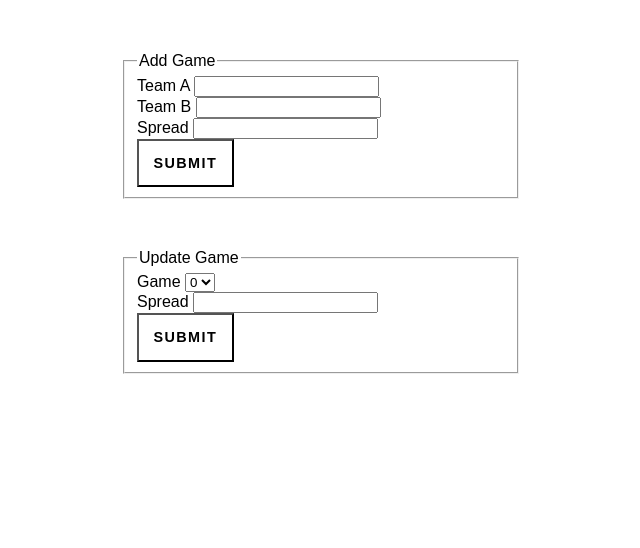
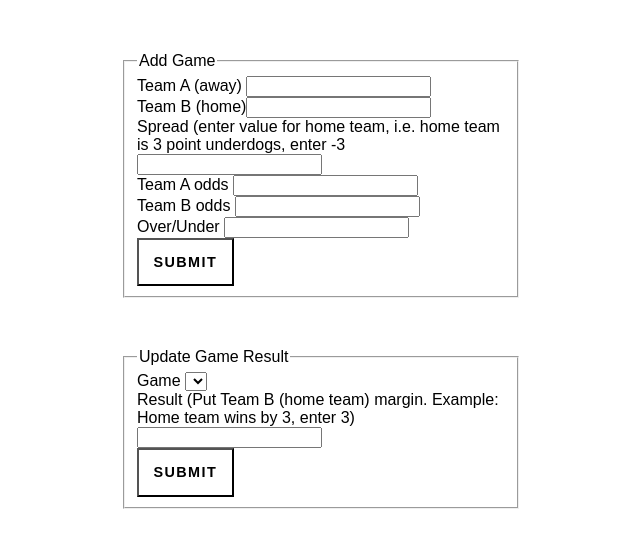
Before and after one commit to tate-jenkins/CS340, a Flask app: template templates/games.html in a window 1280 px wide. Shown: the part 133-681 px from the top of the page, without its empty margins (319-959 px from the left). Run offline with Flask 2, Linux system fonts and the light colour scheme; the template is opened without the code that fills it, so the values that code supplies are empty; parts of the project's set-up code (start-up, migrations or seed data) failed here and were passed over; some libraries are stand-ins or nearby versions.

Commit message:
Continued modification of diplay tables.

```diff
--- a/app.py
+++ b/app.py
@@ -35,7 +35,7 @@ def users():
         cur.close()
         return redirect('/')
     cur = mysql.connection.cursor()
-    resultValue = cur.execute("SELECT username, balance FROM Users")
+    resultValue = cur.execute("SELECT user_id, username, balance  FROM Users")
     if resultValue > 0:
         userDetails = cur.fetchall()
         return render_template('users.html', userDetails=userDetails)
--- a/static/css/main.css
+++ b/static/css/main.css
@@ -82,3 +82,10 @@ ol, ul {
     width: 400px;
     margin: auto;
 }
+
+.text-wrapper {
+    position: relative;
+    padding: 1em 0em;
+    width: 800px;
+    margin: auto;
+}
--- a/templates/games.html
+++ b/templates/games.html
@@ -10,12 +10,17 @@
 <form method="POST" action="">
     <fieldset>
         <legend>Add Game</legend>
-        Team A <input type="text" name="team_a" />
+        Team A (away) <input type="text" name="team_a" />
         <br>
-        Team B <input type="text" name="team_b" />
+        Team B (home)<input type="text" name="team_b" />
         <br>
-
-        Spread <input type="number" name="spread" />
+        Spread (enter value for home team, i.e. home team is 3 point underdogs, enter -3<input type="number" name="spread" />
+        <br>
+        Team A odds <input type="number" name="spread" />
+        <br>
+        Team B odds <input type="number" name="spread" />
+        <br>
+        Over/Under <input type="number" name="spread" />
         <br>
         <input type="submit" class="button">
     </fieldset>
@@ -25,15 +30,15 @@
 <div class="form-wrapper">
 <form method="POST" action="">
     <fieldset>
-        <legend>Update Game</legend>
+        <legend>Update Game Result</legend>
         <label for="game">Game </label>
         <select name="game" id="game">
-            <option value="0">0</option>
-            <option value="1">1</option>
-            <option value="2">2</option>
+            {% for game in games %}
+                <option value="{{ game[6] }}">{{ game[6] }}</option>
+            {% endfor %}
         </select>
         <br>
-        Spread <input type="number" name="spread" />
+        Result (Put Team B (home team) margin. Example: Home team wins by 3, enter 3) <input type="number" name="margin" />
         <br>
         <input type="submit" class="button">
     </fieldset>
--- a/templates/index.html
+++ b/templates/index.html
@@ -5,5 +5,9 @@
 {% endblock %}
 
 {% block body %}
-
+<div class="form-wrapper">
+	<h2> Introduction</h2>
+	<p>Welcome to the management site for Soprano's Sportsbook. This site helps with entering games, updating game results, placing bets and tracking payouts.</p>
+	<p>Use the Manage Users page to add new users, delete users, and to manage the balance of users.</p>
+</div>
 {% endblock %}
```
Also changed, not shown: templates/bet_slips.html (+14 -0 lines), templates/users.html (+19 -0 lines).
